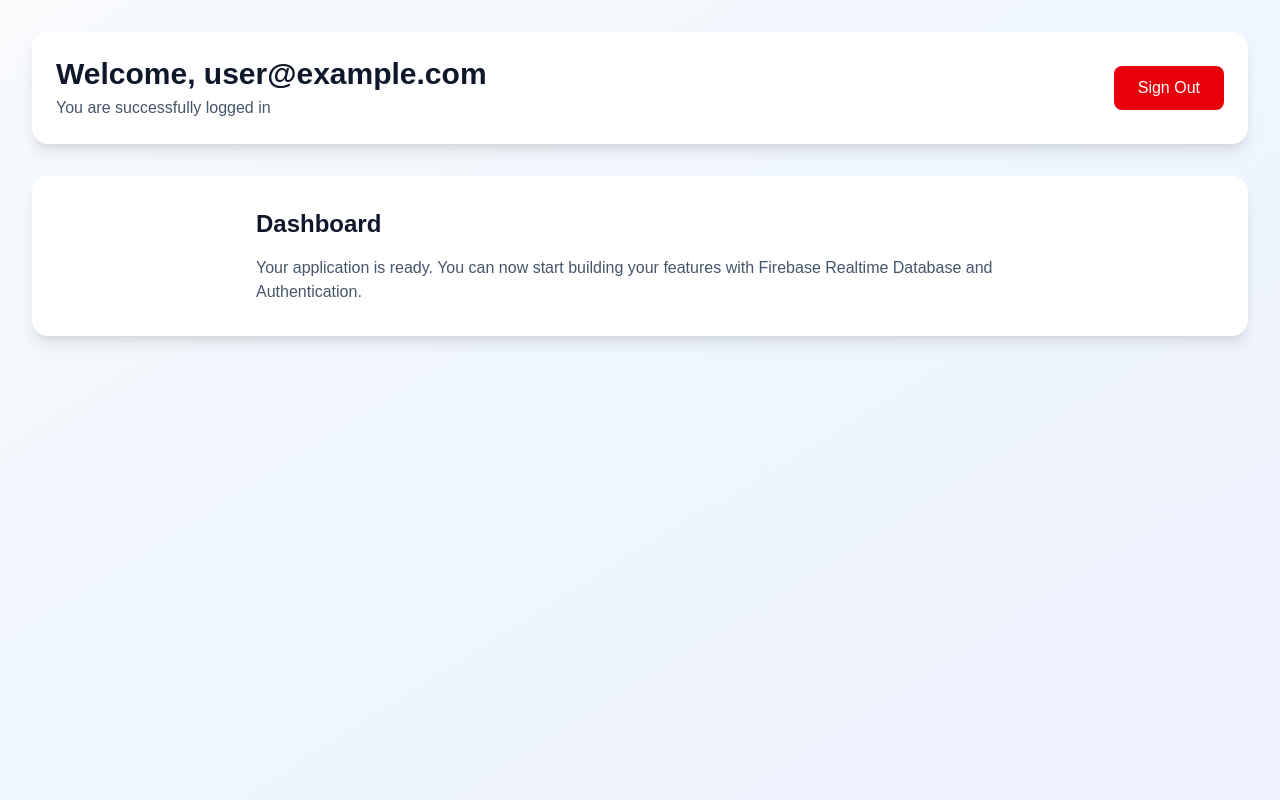
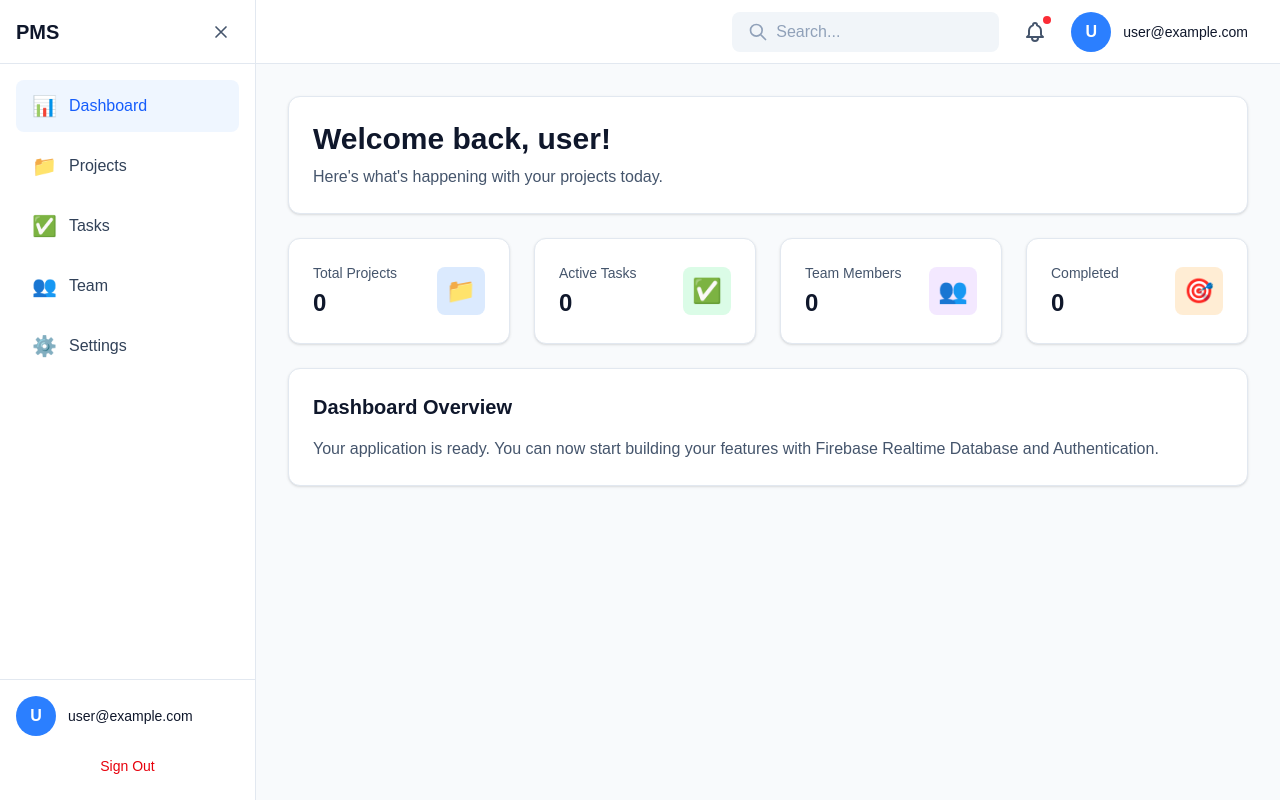
Before and after one commit to HEXSAj/pms-new, a Next.js app: page / in a window 1280 px wide. Built offline with nearby package versions, Linux system fonts and the light colour scheme; no server answers; sample sign-in values are in the browser's storage.

Commit message:
dashboard layout

```diff
--- a/src/app/page.tsx
+++ b/src/app/page.tsx
@@ -2,9 +2,9 @@
 
 import { useEffect, useState } from 'react';
 import { auth } from '@/lib/firebase';
-import { onAuthStateChanged, signOut, User } from 'firebase/auth';
+import { onAuthStateChanged, User } from 'firebase/auth';
 import { useRouter } from 'next/navigation';
-import Link from 'next/link';
+import DashboardLayout from '@/components/DashboardLayout';
 
 export default function Home() {
   const [user, setUser] = useState<User | null>(null);
@@ -26,15 +26,6 @@ export default function Home() {
     }
   }, [loading, user, router]);
 
-  const handleLogout = async () => {
-    try {
-      await signOut(auth);
-      router.push('/login');
-    } catch (error) {
-      console.error('Error signing out:', error);
-    }
-  };
-
   if (loading) {
     return (
       <div className="min-h-screen flex items-center justify-center">
@@ -48,41 +39,80 @@ export default function Home() {
   }
 
   return (
-    <div className="min-h-screen bg-gradient-to-br from-slate-50 via-blue-50 to-indigo-50 dark:from-slate-900 dark:via-slate-800 dark:to-slate-900">
-      <div className="container mx-auto px-4 sm:px-6 lg:px-8 py-8">
-        {/* Header */}
-        <header className="bg-white dark:bg-slate-800 rounded-2xl shadow-lg p-6 mb-8">
-          <div className="flex flex-col sm:flex-row sm:items-center sm:justify-between gap-4">
-            <div>
-              <h1 className="text-2xl sm:text-3xl font-bold text-slate-900 dark:text-white">
-                Welcome, {user.email}
+    <DashboardLayout user={user}>
+      <div className="space-y-6">
+        {/* Welcome Section */}
+        <div className="bg-white dark:bg-slate-800 rounded-xl shadow-sm p-6 border border-slate-200 dark:border-slate-700">
+          <h1 className="text-2xl sm:text-3xl font-bold text-slate-900 dark:text-white mb-2">
+            Welcome back, {user.email?.split('@')[0]}!
           </h1>
-              <p className="text-slate-600 dark:text-slate-400 mt-1">
-                You are successfully logged in
+          <p className="text-slate-600 dark:text-slate-400">
+            Here's what's happening with your projects today.
           </p>
         </div>
-            <button
-              onClick={handleLogout}
-              className="px-6 py-2.5 bg-red-600 hover:bg-red-700 text-white font-medium rounded-lg transition-colors"
-            >
-              Sign Out
-            </button>
+
+        {/* Stats Grid */}
+        <div className="grid grid-cols-1 md:grid-cols-2 lg:grid-cols-4 gap-6">
+          <div className="bg-white dark:bg-slate-800 rounded-xl shadow-sm p-6 border border-slate-200 dark:border-slate-700">
+            <div className="flex items-center justify-between">
+              <div>
+                <p className="text-sm text-slate-600 dark:text-slate-400">Total Projects</p>
+                <p className="text-2xl font-bold text-slate-900 dark:text-white mt-1">0</p>
               </div>
-        </header>
+              <div className="w-12 h-12 bg-blue-100 dark:bg-blue-900/20 rounded-lg flex items-center justify-center">
+                <span className="text-2xl">📁</span>
+              </div>
+            </div>
+          </div>
+
+          <div className="bg-white dark:bg-slate-800 rounded-xl shadow-sm p-6 border border-slate-200 dark:border-slate-700">
+            <div className="flex items-center justify-between">
+              <div>
+                <p className="text-sm text-slate-600 dark:text-slate-400">Active Tasks</p>
+                <p className="text-2xl font-bold text-slate-900 dark:text-white mt-1">0</p>
+              </div>
+              <div className="w-12 h-12 bg-green-100 dark:bg-green-900/20 rounded-lg flex items-center justify-center">
+                <span className="text-2xl">✅</span>
+              </div>
+            </div>
+          </div>
+
+          <div className="bg-white dark:bg-slate-800 rounded-xl shadow-sm p-6 border border-slate-200 dark:border-slate-700">
+            <div className="flex items-center justify-between">
+              <div>
+                <p className="text-sm text-slate-600 dark:text-slate-400">Team Members</p>
+                <p className="text-2xl font-bold text-slate-900 dark:text-white mt-1">0</p>
+              </div>
+              <div className="w-12 h-12 bg-purple-100 dark:bg-purple-900/20 rounded-lg flex items-center justify-center">
+                <span className="text-2xl">👥</span>
+              </div>
+            </div>
+          </div>
+
+          <div className="bg-white dark:bg-slate-800 rounded-xl shadow-sm p-6 border border-slate-200 dark:border-slate-700">
+            <div className="flex items-center justify-between">
+              <div>
+                <p className="text-sm text-slate-600 dark:text-slate-400">Completed</p>
+                <p className="text-2xl font-bold text-slate-900 dark:text-white mt-1">0</p>
+              </div>
+              <div className="w-12 h-12 bg-orange-100 dark:bg-orange-900/20 rounded-lg flex items-center justify-center">
+                <span className="text-2xl">🎯</span>
+              </div>
+            </div>
+          </div>
+        </div>
 
         {/* Main Content */}
-        <main className="bg-white dark:bg-slate-800 rounded-2xl shadow-lg p-6 sm:p-8">
-          <div className="max-w-3xl mx-auto">
-            <h2 className="text-xl sm:text-2xl font-semibold text-slate-900 dark:text-white mb-4">
-              Dashboard
+        <div className="bg-white dark:bg-slate-800 rounded-xl shadow-sm p-6 border border-slate-200 dark:border-slate-700">
+          <h2 className="text-xl font-semibold text-slate-900 dark:text-white mb-4">
+            Dashboard Overview
           </h2>
           <p className="text-slate-600 dark:text-slate-400">
             Your application is ready. You can now start building your features with Firebase
             Realtime Database and Authentication.
           </p>
         </div>
-        </main>
       </div>
-    </div>
+    </DashboardLayout>
   );
 }
--- /dev/null
+++ b/src/components/DashboardLayout.tsx
@@ -0,0 +1,208 @@
+'use client';
+
+import { useState, ReactNode } from 'react';
+import { signOut, User } from 'firebase/auth';
+import { auth } from '@/lib/firebase';
+import { useRouter, usePathname } from 'next/navigation';
+import Link from 'next/link';
+
+interface DashboardLayoutProps {
+  children: ReactNode;
+  user: User;
+}
+
+export default function DashboardLayout({ children, user }: DashboardLayoutProps) {
+  const [sidebarOpen, setSidebarOpen] = useState(true);
+  const [mobileMenuOpen, setMobileMenuOpen] = useState(false);
+  const router = useRouter();
+  const pathname = usePathname();
+
+  const handleLogout = async () => {
+    try {
+      await signOut(auth);
+      router.push('/login');
+    } catch (error) {
+      console.error('Error signing out:', error);
+    }
+  };
+
+  const menuItems = [
+    { name: 'Dashboard', icon: '📊', href: '/' },
+    { name: 'Projects', icon: '📁', href: '/projects' },
+    { name: 'Tasks', icon: '✅', href: '/tasks' },
+    { name: 'Team', icon: '👥', href: '/team' },
+    { name: 'Settings', icon: '⚙️', href: '/settings' },
+  ];
+
+  return (
+    <div className="min-h-screen bg-slate-50 dark:bg-slate-900">
+      {/* Mobile menu overlay */}
+      {mobileMenuOpen && (
+        <div
+          className="fixed inset-0 bg-black bg-opacity-50 z-40 lg:hidden"
+          onClick={() => setMobileMenuOpen(false)}
+        />
+      )}
+
+      {/* Sidebar */}
+      <aside
+        className={`fixed top-0 left-0 z-50 h-screen bg-white dark:bg-slate-800 border-r border-slate-200 dark:border-slate-700 transition-all duration-300 ${
+          sidebarOpen ? 'w-64' : 'w-20'
+        } ${mobileMenuOpen ? 'translate-x-0' : '-translate-x-full lg:translate-x-0'}`}
+      >
+        {/* Logo */}
+        <div className="flex items-center justify-between h-16 px-4 border-b border-slate-200 dark:border-slate-700">
+          {sidebarOpen && (
+            <h1 className="text-xl font-bold text-slate-900 dark:text-white">PMS</h1>
+          )}
+          <button
+            onClick={() => setSidebarOpen(!sidebarOpen)}
+            className="p-2 rounded-lg hover:bg-slate-100 dark:hover:bg-slate-700 transition-colors"
+          >
+            <svg
+              className="w-5 h-5 text-slate-600 dark:text-slate-400"
+              fill="none"
+              stroke="currentColor"
+              viewBox="0 0 24 24"
+            >
+              <path
+                strokeLinecap="round"
+                strokeLinejoin="round"
+                strokeWidth={2}
+                d={sidebarOpen ? 'M6 18L18 6M6 6l12 12' : 'M4 6h16M4 12h16M4 18h16'}
+              />
+            </svg>
+          </button>
+        </div>
+
+        {/* Navigation */}
+        <nav className="p-4 space-y-2">
+          {menuItems.map((item) => {
+            const isActive = pathname === item.href;
+            return (
+              <Link
+                key={item.name}
+                href={item.href}
+                onClick={() => setMobileMenuOpen(false)}
+                className={`flex items-center gap-3 px-4 py-3 rounded-lg transition-colors ${
+                  isActive
+                    ? 'bg-blue-50 dark:bg-blue-900/20 text-blue-600 dark:text-blue-400'
+                    : 'text-slate-700 dark:text-slate-300 hover:bg-slate-100 dark:hover:bg-slate-700'
+                }`}
+              >
+                <span className="text-xl">{item.icon}</span>
+                {sidebarOpen && <span className="font-medium">{item.name}</span>}
+              </Link>
+            );
+          })}
+        </nav>
+
+        {/* User section */}
+        <div className="absolute bottom-0 left-0 right-0 p-4 border-t border-slate-200 dark:border-slate-700">
+          <div className="flex items-center gap-3 mb-3">
+            <div className="w-10 h-10 rounded-full bg-blue-500 flex items-center justify-center text-white font-semibold">
+              {user.email?.charAt(0).toUpperCase()}
+            </div>
+            {sidebarOpen && (
+              <div className="flex-1 min-w-0">
+                <p className="text-sm font-medium text-slate-900 dark:text-white truncate">
+                  {user.email}
+                </p>
+              </div>
+            )}
+          </div>
+          {sidebarOpen && (
+            <button
+              onClick={handleLogout}
+              className="w-full px-4 py-2 text-sm text-red-600 dark:text-red-400 hover:bg-red-50 dark:hover:bg-red-900/20 rounded-lg transition-colors"
+            >
+              Sign Out
+            </button>
+          )}
+        </div>
+      </aside>
+
+      {/* Main content area */}
+      <div className={`transition-all duration-300 ${sidebarOpen ? 'lg:ml-64' : 'lg:ml-20'}`}>
+        {/* Top bar */}
+        <header className="sticky top-0 z-30 bg-white dark:bg-slate-800 border-b border-slate-200 dark:border-slate-700 h-16 flex items-center justify-between px-4 sm:px-6 lg:px-8">
+          <button
+            onClick={() => setMobileMenuOpen(!mobileMenuOpen)}
+            className="lg:hidden p-2 rounded-lg hover:bg-slate-100 dark:hover:bg-slate-700 transition-colors"
+          >
+            <svg
+              className="w-6 h-6 text-slate-600 dark:text-slate-400"
+              fill="none"
+              stroke="currentColor"
+              viewBox="0 0 24 24"
+            >
+              <path
+                strokeLinecap="round"
+                strokeLinejoin="round"
+                strokeWidth={2}
+                d="M4 6h16M4 12h16M4 18h16"
+              />
+            </svg>
+          </button>
+
+          <div className="flex-1 flex items-center justify-end gap-4">
+            {/* Search */}
+            <div className="hidden md:flex items-center gap-2 px-4 py-2 bg-slate-100 dark:bg-slate-700 rounded-lg">
+              <svg
+                className="w-5 h-5 text-slate-400"
+                fill="none"
+                stroke="currentColor"
+                viewBox="0 0 24 24"
+              >
+                <path
+                  strokeLinecap="round"
+                  strokeLinejoin="round"
+                  strokeWidth={2}
+                  d="M21 21l-6-6m2-5a7 7 0 11-14 0 7 7 0 0114 0z"
+                />
+              </svg>
+              <input
+                type="text"
+                placeholder="Search..."
+                className="bg-transparent border-none outline-none text-slate-900 dark:text-white placeholder-slate-400"
+              />
+            </div>
+
+            {/* Notifications */}
+            <button className="p-2 rounded-lg hover:bg-slate-100 dark:hover:bg-slate-700 transition-colors relative">
+              <svg
+                className="w-6 h-6 text-slate-600 dark:text-slate-400"
+                fill="none"
+                stroke="currentColor"
+                viewBox="0 0 24 24"
+              >
+                <path
+                  strokeLinecap="round"
+                  strokeLinejoin="round"
+                  strokeWidth={2}
+                  d="M15 17h5l-1.405-1.405A2.032 2.032 0 0118 14.158V11a6.002 6.002 0 00-4-5.659V5a2 2 0 10-4 0v.341C7.67 6.165 6 8.388 6 11v3.159c0 .538-.214 1.055-.595 1.436L4 17h5m6 0v1a3 3 0 11-6 0v-1m6 0H9"
+                />
+              </svg>
+              <span className="absolute top-1 right-1 w-2 h-2 bg-red-500 rounded-full"></span>
+            </button>
+
+            {/* User menu */}
+            <div className="flex items-center gap-3">
+              <div className="w-10 h-10 rounded-full bg-blue-500 flex items-center justify-center text-white font-semibold">
+                {user.email?.charAt(0).toUpperCase()}
+              </div>
+              <div className="hidden sm:block">
+                <p className="text-sm font-medium text-slate-900 dark:text-white">
+                  {user.email}
+                </p>
+              </div>
+            </div>
+          </div>
+        </header>
+
+        {/* Page content */}
+        <main className="p-4 sm:p-6 lg:p-8">{children}</main>
+      </div>
+    </div>
+  );
+}
```
Lines whose indentation alone changed are shown as unchanged.
